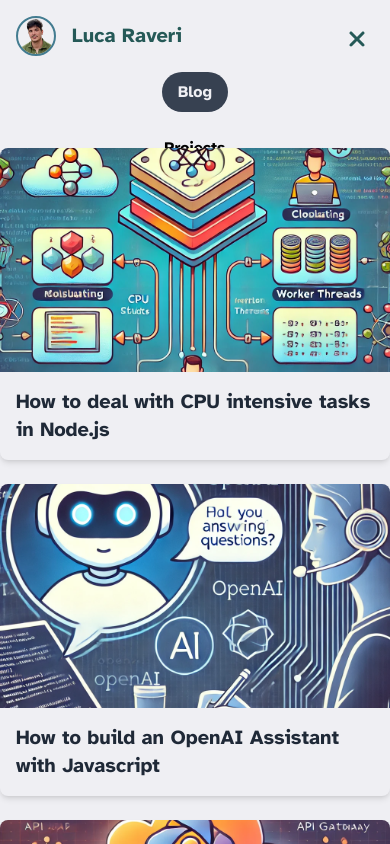
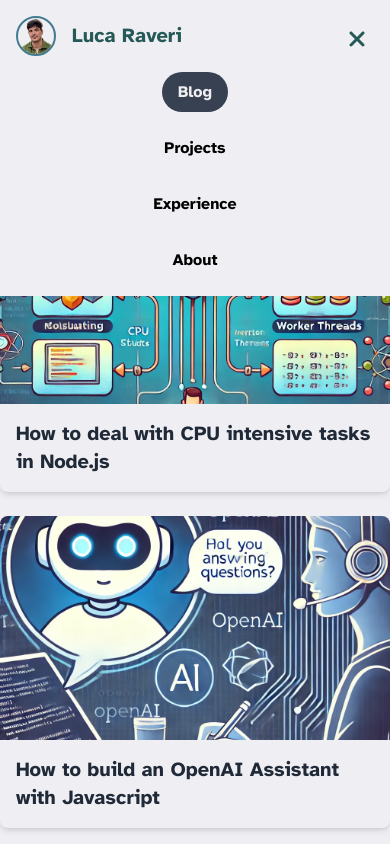
Before and after one commit to lraveri/personal-website, a Next.js app: page /blog in a window 390 px wide. Both pictures are taken after a click on the button 355 px from the left and 40 px from the top of the page. Shown: the top 844 px of the page. Built offline with nearby package versions, Linux system fonts and the light colour scheme.

Commit message:
feat(style): update style

```diff
--- a/src/components/Header.tsx
+++ b/src/components/Header.tsx
@@ -4,6 +4,6 @@
 
 export default function Header({ title }: HeaderProps) {
 	return (
-		<h1 className="text-3xl font-bold mb-6 text-center sm:py-4 underline underline-color-teal">{title}</h1>
+		<h1 className="text-3xl font-bold mb-6 text-center py-4 underline underline-color-teal">{title}</h1>
 	);
 }
--- a/src/components/navbar/MobileMenuToggle.tsx
+++ b/src/components/navbar/MobileMenuToggle.tsx
@@ -18,7 +18,7 @@
 				<FontAwesomeIcon icon={isMobileMenuOpen ? faTimes : faBars} />
 			</button>
 			{isMobileMenuOpen && (
-				<div className="absolute top-full left-0 w-full bg-white">
+				<div className="absolute top-full left-0 w-full bg-white z-50">
 					<div className="flex flex-col items-center space-y-4 mt-4 mb-4">
 						<NavButton href="/blog" label="Blog" />
 						<NavButton href="/projects" label="Projects" />
```
